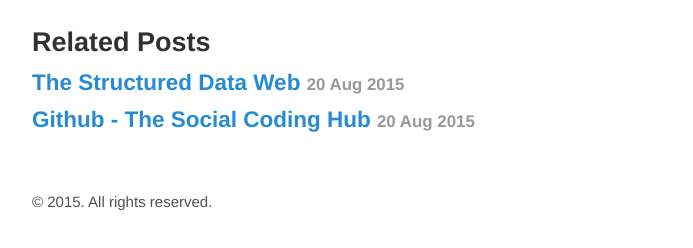
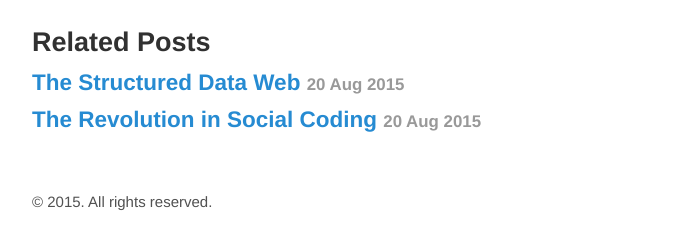
Before and after one commit to healthschema/healthschema.github.io, a Jekyll site: the page built from _posts/2015-08-20-github-and-government.md, in a window 1280 px wide. Shown: the part 1378-1626 px from the top of the page, without its empty margins (293-986 px from the left). Built offline with Jekyll 4.4.1, drawn with Linux system fonts in a browser that asks for light colours.

Commit message:
Update 2015-08-20-github-intro.md

```diff
--- a/_posts/2015-08-20-github-intro.md
+++ b/_posts/2015-08-20-github-intro.md
@@ -1,6 +1,6 @@
 ---
 layout: post
-title: Github - The Social Coding Hub
+title: The Revolution in Social Coding
 ---
 
 <p align="center">
```
